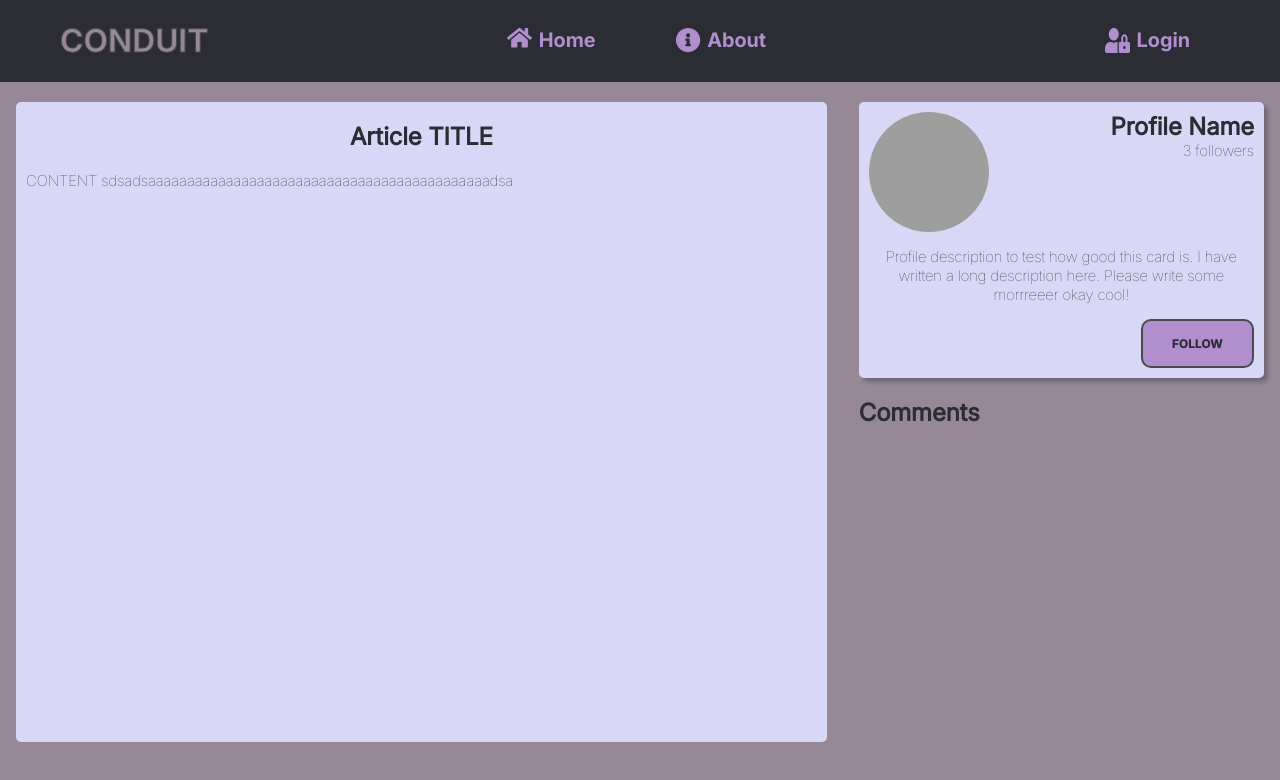
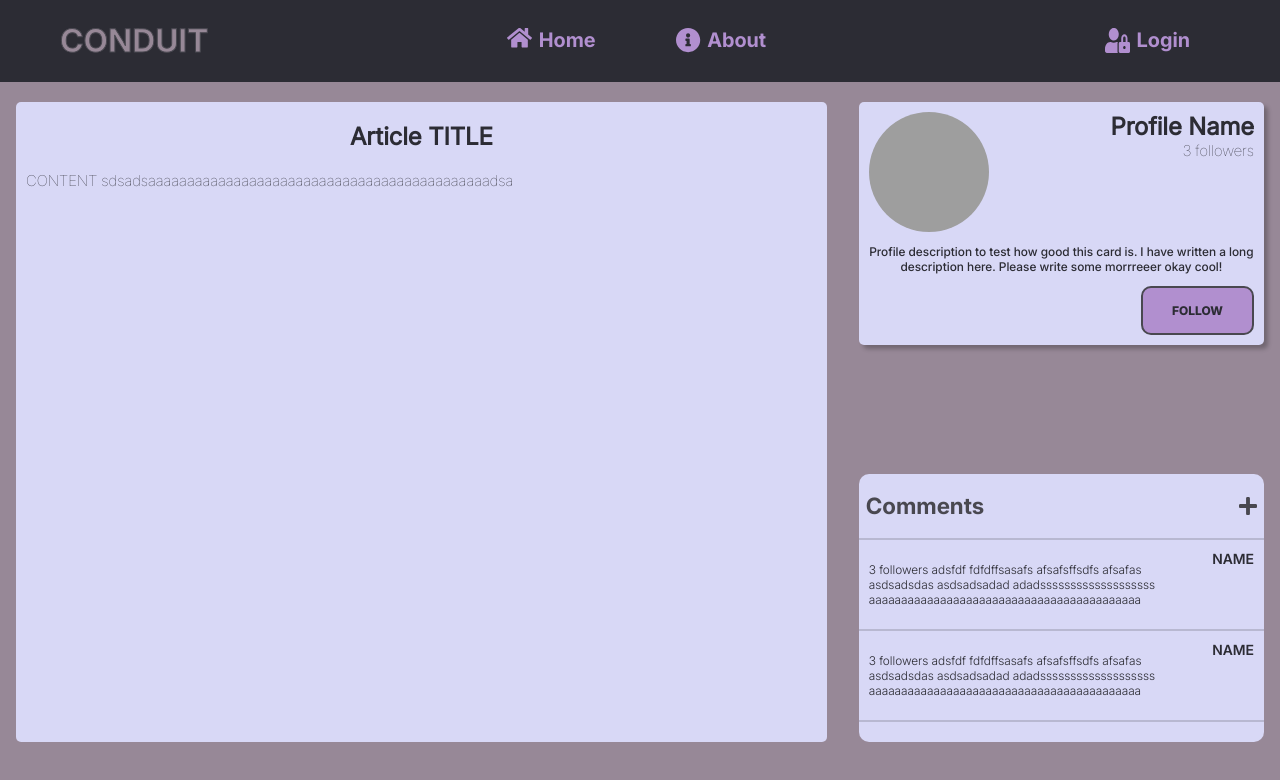
Before and after one commit to d-rossi/conduit, a React (Vite) app in the folder frontend/: page /articles/1 in a window 1280 px wide. Shown: the top 780 px of the page. Built offline with nearby package versions, Linux system fonts and the light colour scheme; no server answers; grey boxes are pictures that could not be loaded.

Commit message:
added Comments to articlePage

```diff
--- a/frontend/index.css
+++ b/frontend/index.css
@@ -9,6 +9,11 @@
 @font-face {
     font-family: "Inter_Thin";
     src: url(./src/assets/fonts/Inter_18pt-Thin.ttf);
+}
+
+@font-face {
+    font-family: "Inter_Light";
+    src: url(./src/assets/fonts/Inter_18pt-Light.ttf);
 }
 
 @font-face {
--- /dev/null
+++ b/frontend/src/components/Comments/Comments.css
@@ -0,0 +1,40 @@
+.comments-card {
+    background-color: var(--tertiary-light-color);
+    border-radius: 10px;
+}
+
+.comments-card__comment {
+   display: flex;
+   align-items: center;
+   justify-content: space-between;
+   border-top: 2.5px solid rgba(0, 0, 0, 0.15);
+   padding: 10px;
+}
+
+.comments-card__comment--text {
+    text-align: left;
+    font-family: "Inter_Light";
+    font-size: 12px;
+    margin-right: 20px;
+}
+
+.comments-card__comment--name {
+    font-family: "Inter_Semi_Bold";
+    font-size: 14px;
+    align-self: flex-start;
+    margin: 0;
+}
+
+.comments-card__comment:first-of-type {
+   border-top: 0px;
+   padding: 0px;
+   margin: 0 7px;
+   color: var(--secondary-dark-color);
+   font-family: "Inter_Bold";
+   font-size: 15px;
+}
+
+.comments-card__comment:last-of-type {
+    border-bottom: 2.5px solid rgba(0, 0, 0, 0.15);
+    margin-bottom: 20px;
+}
--- /dev/null
+++ b/frontend/src/components/Comments/Comments.jsx
@@ -0,0 +1,25 @@
+import Button from "../Button/Button"
+import "./Comments.css"
+import plusIcon from "../../assets/icons/plus_icon.svg"
+
+const Comments = () => {
+    return (
+        <div className="comments-card">
+            <div className="comments-card__comment">
+                <h2>Comments</h2>
+                <img src={plusIcon} alt="Home icon" className=""/>
+            </div>
+            <div className="comments-card__comment">
+                <p className="comments-card__comment--text">3 followers adsfdf fdfdffsasafs afsafsffsdfs afsafas asdsadsdas asdsadsadad adadsssssssssssssssssss aaaaaaaaaaaaaaaaaaaaaaaaaaaaaaaaaaaaaaaaaa</p>
+                <h4 className="comments-card__comment--name">NAME</h4>
+            </div>
+            <div className="comments-card__comment">
+                <p className="comments-card__comment--text">3 followers adsfdf fdfdffsasafs afsafsffsdfs afsafas asdsadsdas asdsadsadad adadsssssssssssssssssss aaaaaaaaaaaaaaaaaaaaaaaaaaaaaaaaaaaaaaaaaa</p>
+                <h4 className="comments-card__comment--name">NAME</h4>
+            </div>
+
+        </div>
+    )
+}
+
+export default Comments
--- a/frontend/src/components/ProfileCard/ProfileCard.css
+++ b/frontend/src/components/ProfileCard/ProfileCard.css
@@ -30,6 +30,8 @@
     grid-column: span 2;
     word-wrap: break-word;
     overflow-wrap: break-word;
+    font-family: "Inter_Medium";
+    font-size: 12px;
 }
 
 .profile-card button {
--- a/frontend/src/pages/ArticlePage/ArticlePage.css
+++ b/frontend/src/pages/ArticlePage/ArticlePage.css
@@ -26,4 +26,5 @@
     flex: 1;
     display: flex;
     flex-direction: column;
+    justify-content: space-between;
 }
--- a/frontend/src/pages/ArticlePage/ArticlePage.jsx
+++ b/frontend/src/pages/ArticlePage/ArticlePage.jsx
@@ -1,3 +1,4 @@
+import Comments from "../../components/Comments/Comments"
 import ProfileCard from "../../components/ProfileCard/ProfileCard"
 import "./ArticlePage.css"
 
@@ -10,9 +11,7 @@ const ArticlePage = () => {
             </div>
             <div className="sidebar">
                 <ProfileCard />
-                <div className="comments">
-                    <h2>Comments</h2>
-                </div>
+                <Comments />
             </div>
         </div>
     )
```
Also changed, not shown: frontend/src/assets/fonts/Inter_18pt-Light.ttf (added), frontend/src/assets/icons/plus_icon.svg (added).
